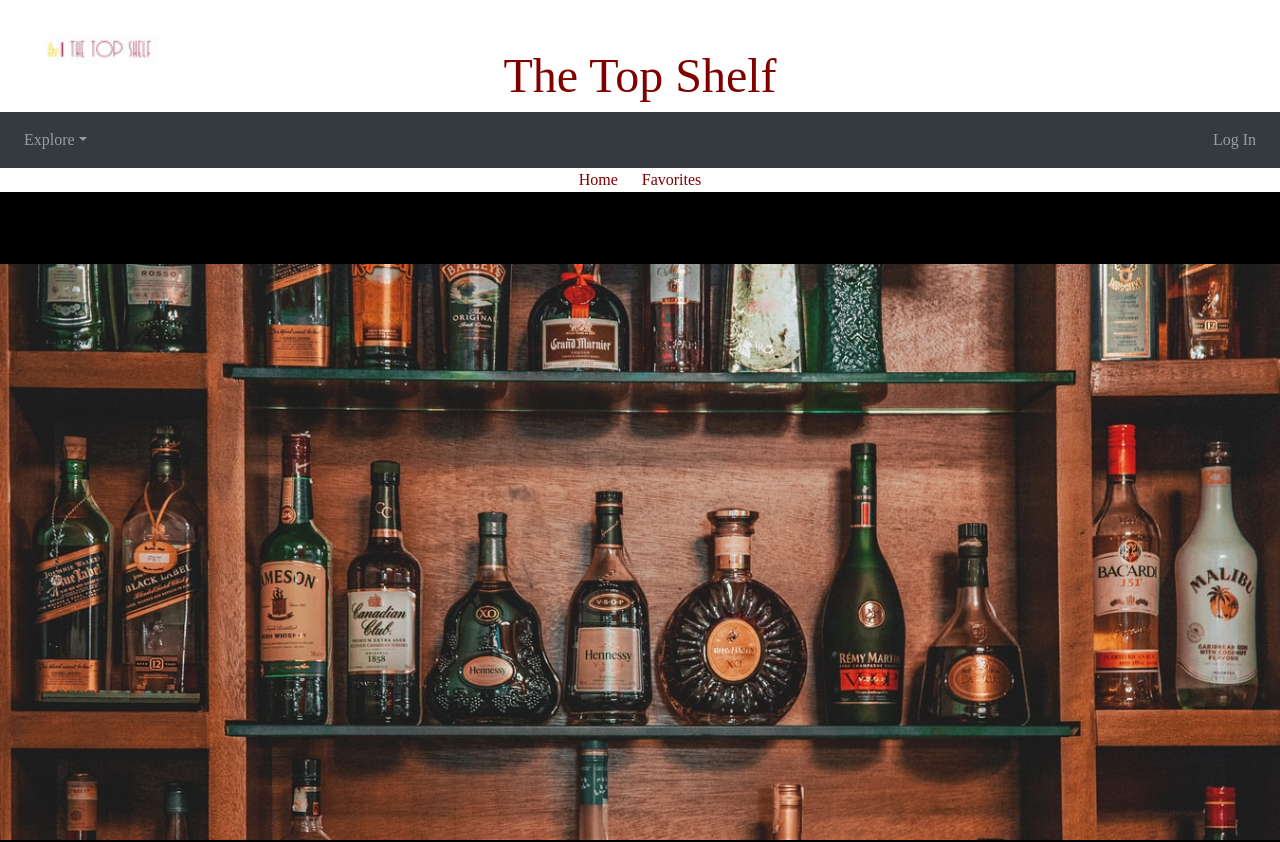
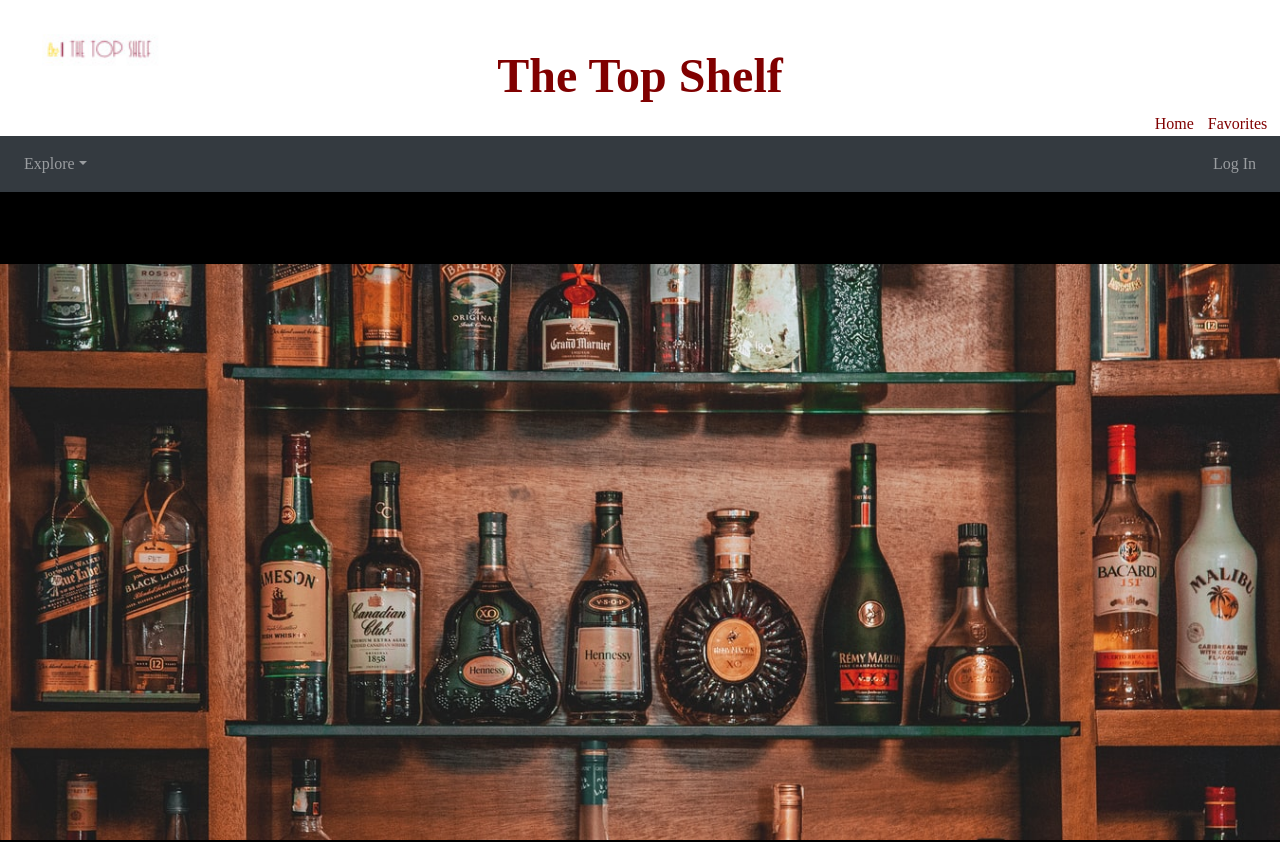
Before and after one commit to mcruzpr86/theTopShelf, a React (Create React App) app in the folder client/: page / in a window 1280 px wide. Shown: the top 842 px of the page. Built offline with nearby package versions, Linux system fonts and the light colour scheme; a web font is replaced by a local one.

Commit message:
styling changes

```diff
--- a/client/src/App.js
+++ b/client/src/App.js
@@ -18,14 +18,15 @@
         <div>
           <ImgLogo />
           <Logo />
-          <Navbar />
-              <Link to= "/" style={{ textDecoration: 'none', color: 'maroon', margin: '10px', textAlign: 'left' }}> Home</Link>
+          <Link to= "/" style={{ textDecoration: 'none', color: 'maroon', margin: '10px', flexDirection: 'row', marginLeft: '90%'}}> Home</Link>
 
-              <Link to= "/favorites" style={{ textDecoration: 'none', color: 'maroon', margin: '10px', textAlign: 'left' }}> Favorites</Link>
+              <Link to= "/favorites" style={{ textDecoration: 'none', color: 'maroon', margin: '10px',flexDirection: 'row', marginLeft: '0%' }}> Favorites</Link>
           <Switch>
             <Route path="/" exact component={Home} />
             <Route path="/favorites" component={Favorites} />
           </Switch>
+
+          <Navbar />
           <Slider />
           <MainContent />
 
--- a/client/src/Components/logoandimage/logoandimage.css
+++ b/client/src/Components/logoandimage/logoandimage.css
@@ -3,4 +3,5 @@
     color: #800000;
     font-size: 300%;
     text-decoration: none;
+    font-weight: bold;
 }
--- a/client/src/components/logoandimage/logoandimage.js
+++ b/client/src/components/logoandimage/logoandimage.js
@@ -5,7 +5,7 @@
 
     return (
         <div>
-            <a href="/" className='logoTitle'>The Top Shelf</a>
+            <a href="/" className='logoTitle' style={{textDecoration:'none', color: 'maroon'}}>The Top Shelf</a>
         </div>
     )
 }
```
Also changed, not shown: client/src/App.css (line endings or trailing spaces).
